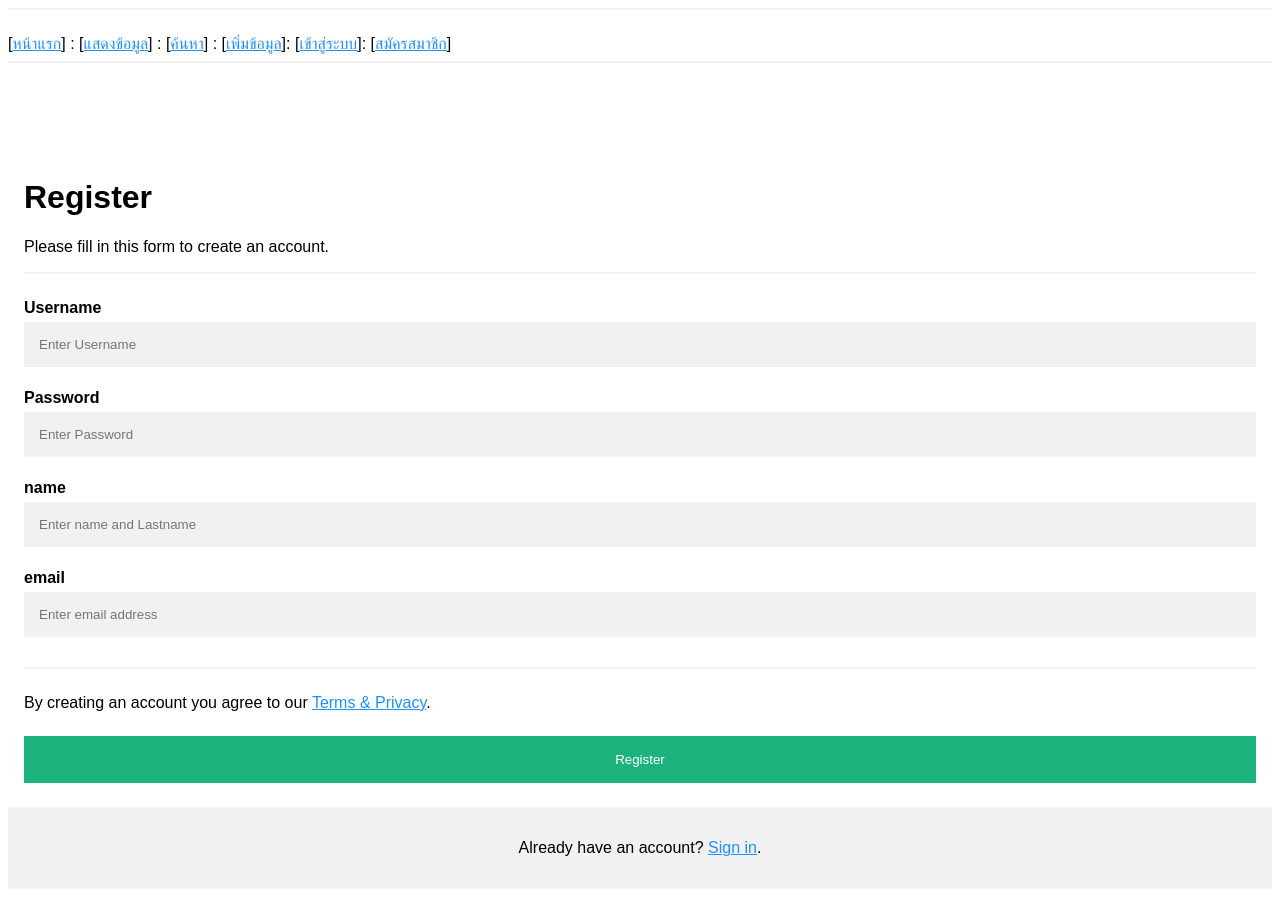
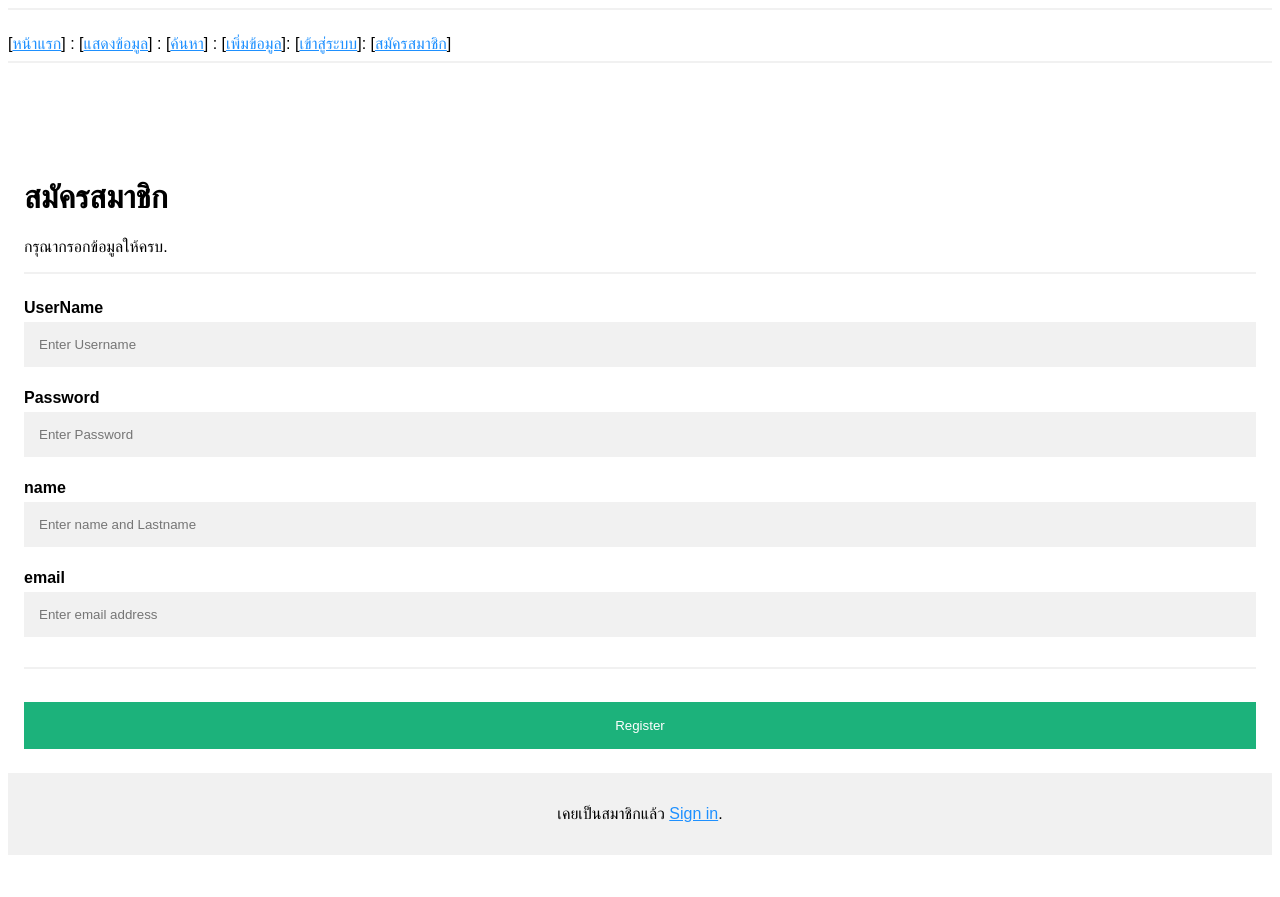
Before and after one commit to phanupon/myweb2021, a PHP site: page /register.php in a window 1280 px wide. After the commit the page ends 855 px from the top, so only its background shows below. Run offline with PHP 8.4, Linux system fonts and the light colour scheme.

Commit message:
แก้ไขภาษาไ่ทย

```diff
--- a/register.php
+++ b/register.php
@@ -1,12 +1,11 @@
 <!DOCTYPE html>
 <html>
 <head>
+<meta charset="utf-8">
 <meta name="viewport" content="width=device-width, initial-scale=1">
 <link rel="stylesheet" href="css/mystyle.css">
 </head>
 <body>
-
-
 <?php
 include "header.php";
 if(empty($_GET["register"])){
@@ -14,11 +13,10 @@ if(empty($_GET["register"])){
 <br><br><br>
 <form method="GET" action="<?php echo ($_SERVER["PHP_SELF"]); ?>">
   <div class="container">
-    <h1>Register</h1>
-    <p>Please fill in this form to create an account.</p>
+    <h1>สมัครสมาชิก</h1>
+    <p>กรุณากรอกข้อมูลให้ครบ.</p>
     <hr>
-
-    <label for="username"><b>Username</b></label>
+    <label for="username"><b>UserName</b></label>
     <input type="text" placeholder="Enter Username" name="username" id="username" required>
 
     <label for="psw"><b>Password</b></label>
@@ -30,13 +28,13 @@ if(empty($_GET["register"])){
     <label for="name"><b>email</b></label>
     <input type="text" placeholder="Enter email address" name="email" id="email" required>
     <hr>
-    <p>By creating an account you agree to our <a href="#">Terms & Privacy</a>.</p>
+    <!-- <p>By creating an account you agree to our <a href="#">Terms & Privacy</a>.</p> -->
 
     <button type="submit" class="registerbtn">Register</button>
   </div>
 
   <div class="container signin">
-    <p>Already have an account? <a href="login.php">Sign in</a>.</p>
+    <p>เคยเป็นสมาชิกแล้ว <a href="login.php">Sign in</a>.</p>
   </div>
 </form>
 <?php
```
